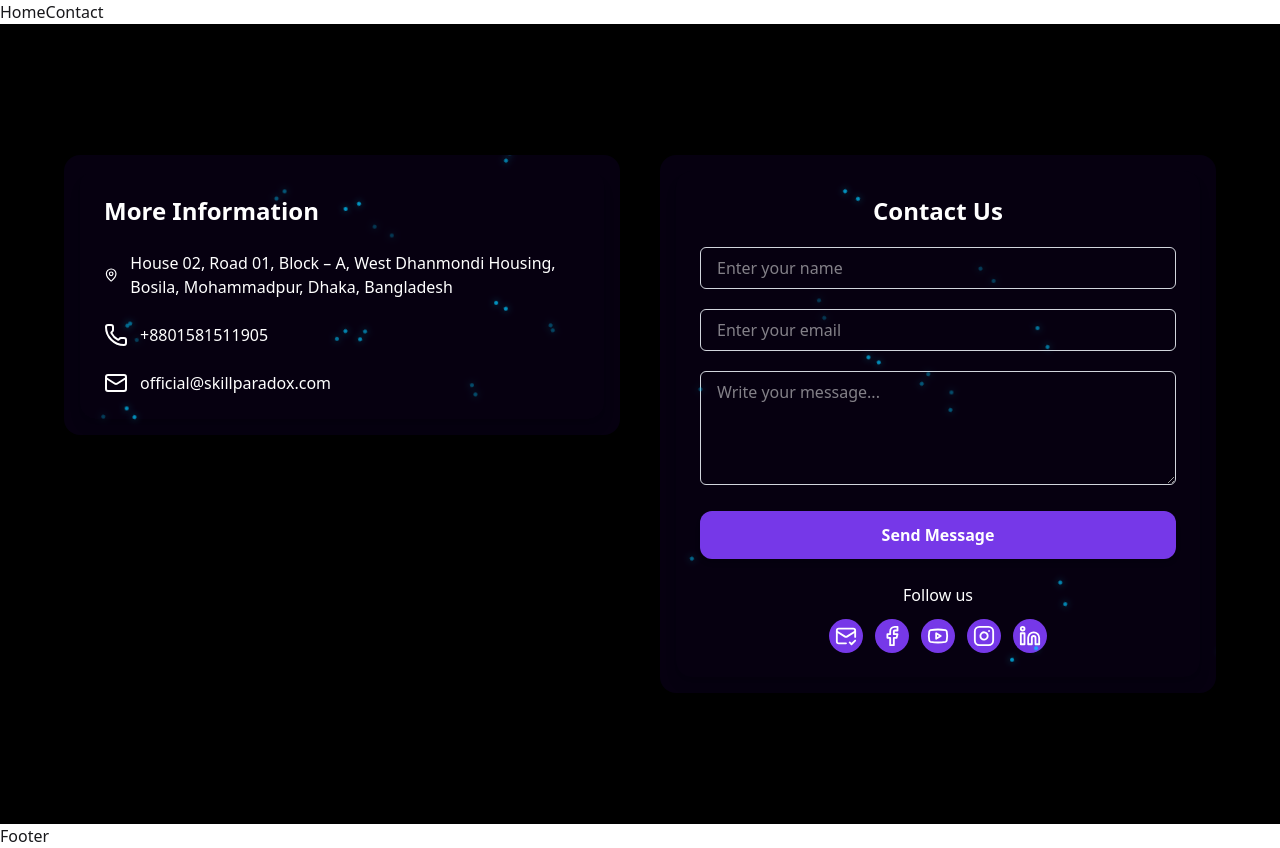
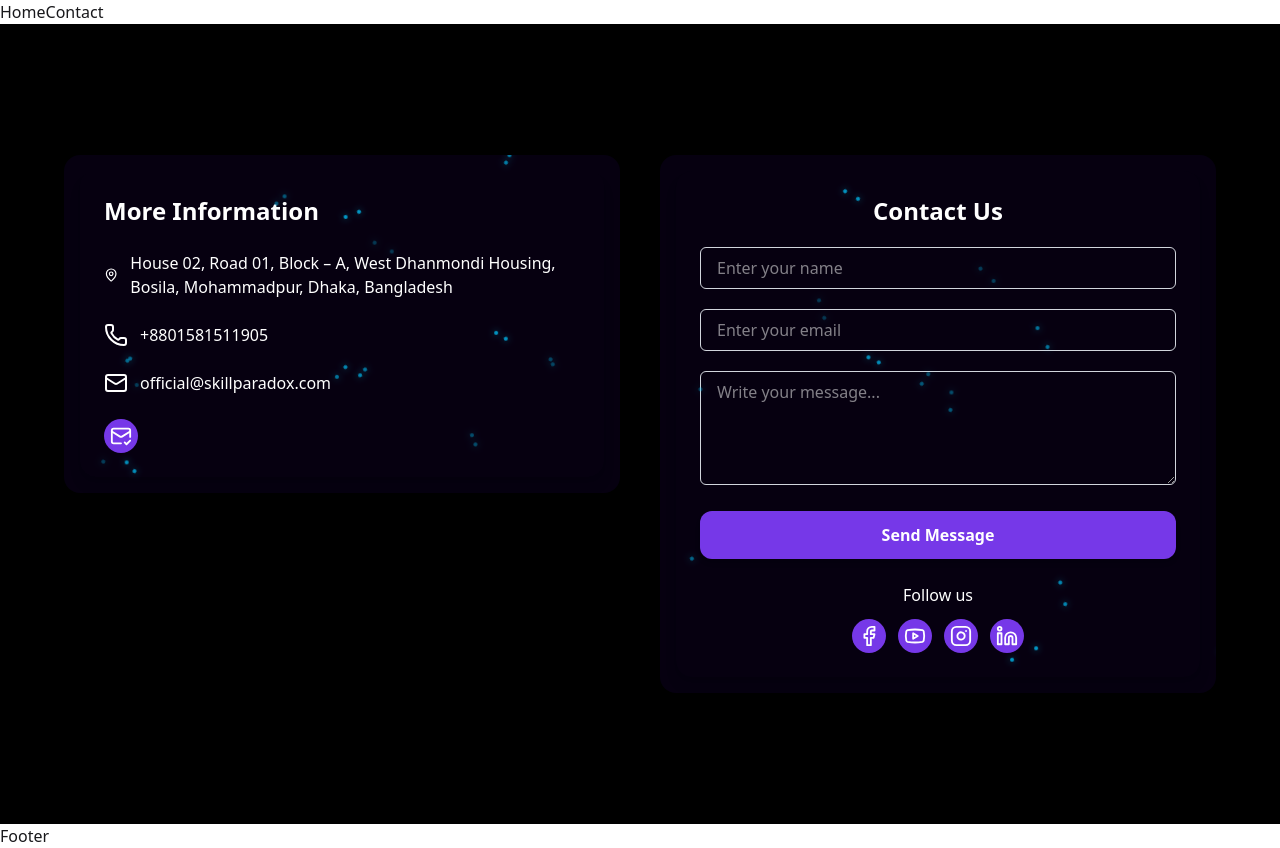
Before and after one commit to lizansarkar/firebase-with-react, a React (Vite) app: page /contact in a window 1280 px wide. Built offline with nearby package versions, Linux system fonts and the light colour scheme.

Commit message:
sign in with firebase done

```diff
--- a/src/main-pages/contact-component/ContactForm.jsx
+++ b/src/main-pages/contact-component/ContactForm.jsx
@@ -17,10 +17,10 @@ import {
 import { GoogleAuthProvider, signInWithPopup } from "firebase/auth";
 import { auth } from "./firebase.config";
 
-const googleProvier = new GoogleAuthProvider()
+const googleProvier = new GoogleAuthProvider();
 
 const ContactForm = () => {
-
+  const [user, setUser] = useState(null)
   const [formData, setFormData] = useState({
     name: "",
     email: "",
@@ -70,17 +70,17 @@ const ContactForm = () => {
     }
   };
 
-
   const handleGoogleSignIn = () => {
-    console.log("google verification click")
+    console.log("google verification click");
     signInWithPopup(auth, googleProvier)
-    .then((result) => {
-      console.log(result)
-    })
-    .catch((error) => {
-      console.log(error)
-    })
-  }
+      .then((result) => {
+        console.log(result.user);
+        setUser(result.user)
+      })
+      .catch((error) => {
+        console.log(error);
+      });
+  };
 
   return (
     <div className="min-h-screen flex items-center justify-center p-6 z-100">
@@ -109,6 +109,22 @@ const ContactForm = () => {
             <div className="flex items-center space-x-3">
               <Mail className="text-[#ffffff]" />
               <p className="text-[#ffffff]">official@skillparadox.com</p>
+            </div>
+
+            {/* react withe firebase */}
+            <div>
+              <button
+                onClick={handleGoogleSignIn}
+                className="p-1.5 bg-[#7638e8] rounded-full hover:bg-[#000000] transition-colors cursor-pointer"
+              >
+                <MailCheck size={22} color="#ffffff"></MailCheck>
+              </button>
+              {
+                user && <div>
+                  <img src={user.photoURL} alt="" />
+                  <h1 className="text-[#ffffff]">{user.displayName}</h1>
+                </div>
+              }
             </div>
           </div>
         </MagicEffect>
@@ -155,18 +171,12 @@ const ContactForm = () => {
               </button>
             </form>
 
+
+
             {/* Social Sign-in Section */}
             <div className="mt-6 text-center">
               <p className="text-[#ffffff] mb-3">Follow us</p>
               <div className="flex justify-center space-x-3">
-                <a
-                  href=""
-                  onClick={handleGoogleSignIn}
-                  className="p-1.5 bg-[#7638e8] rounded-full hover:bg-[#000000] transition-colors cursor-pointer"
-                >
-                  <MailCheck size={22} color="#ffffff"></MailCheck>
-                </a>
-
                 <a
                   href=""
                   className="p-1.5 bg-[#7638e8] rounded-full hover:bg-[#000000] transition-colors cursor-pointer"
```
Also changed, not shown: src/main-pages/contact-component/firebase.config.js (line endings or trailing spaces).
